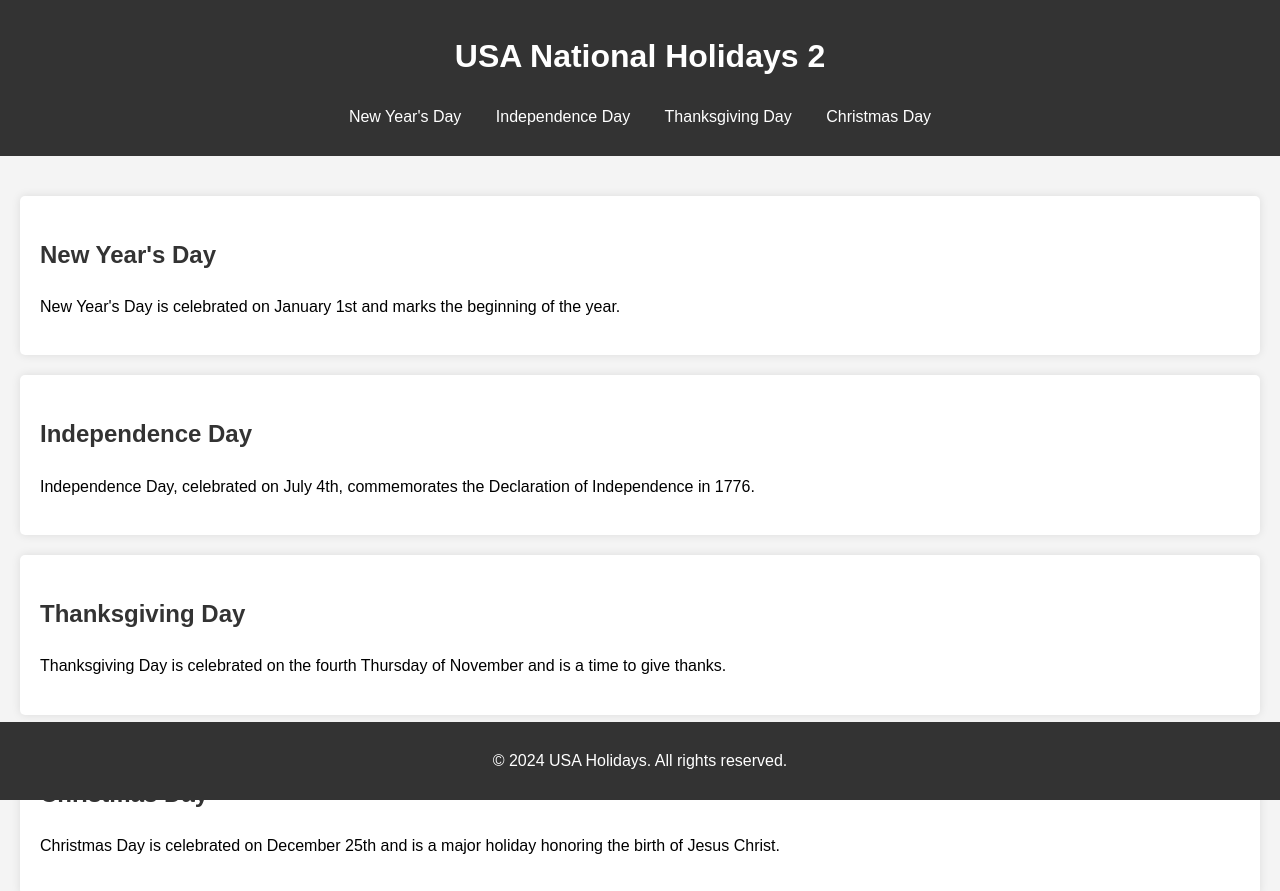
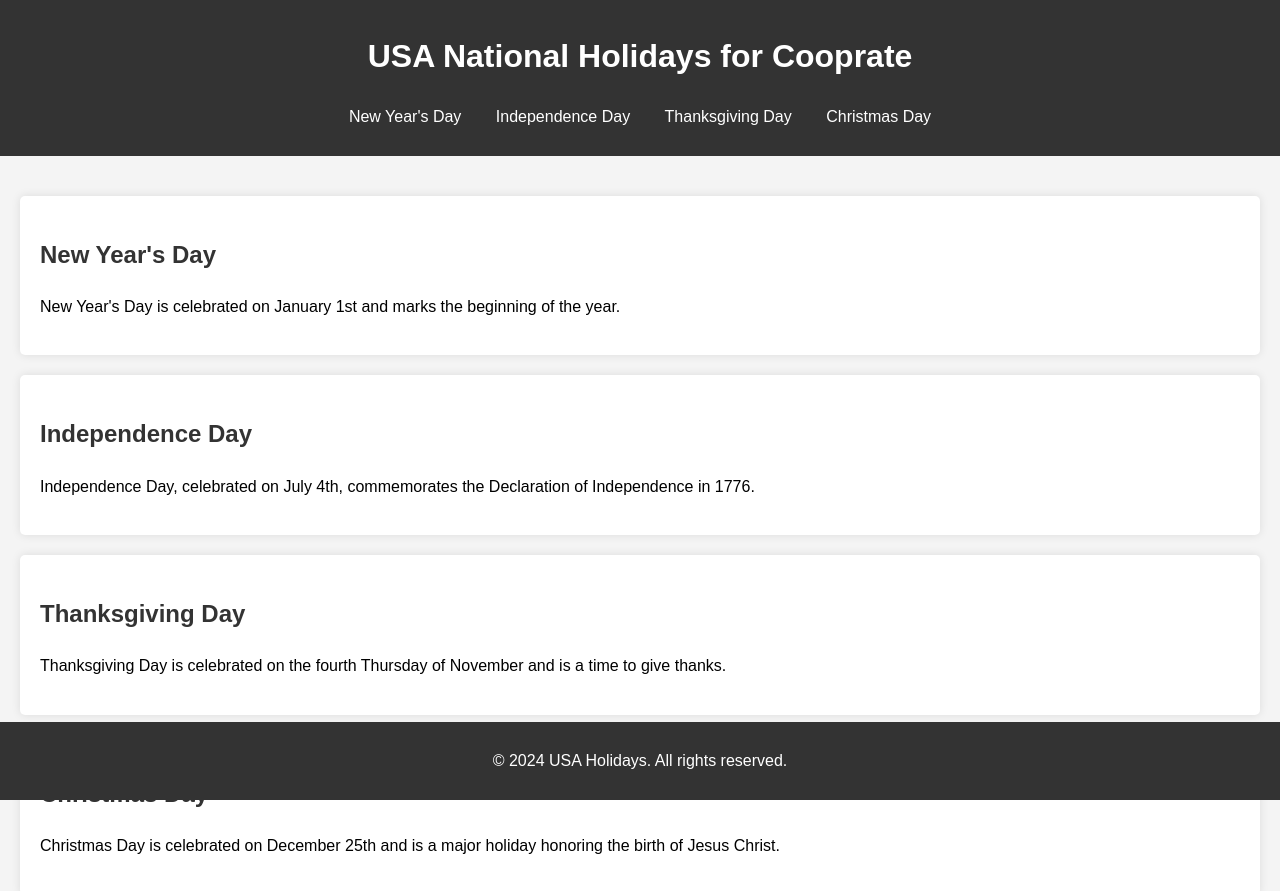
Before and after one commit to LOKENDRA786/myrepo, a plain HTML site: page Index.html in a window 1280 px wide. Drawn offline with Linux system fonts and the light colour scheme.

Commit message:
Update heading

```diff
--- a/Index.html
+++ b/Index.html
@@ -8,7 +8,7 @@
 </head>
 <body>
     <header>
-        <h1>USA National Holidays 2</h1>
+        <h1>USA National Holidays for Cooprate</h1>
         <nav>
             <ul>
                 <li><a href="#new-year">New Year's Day</a></li>
```
